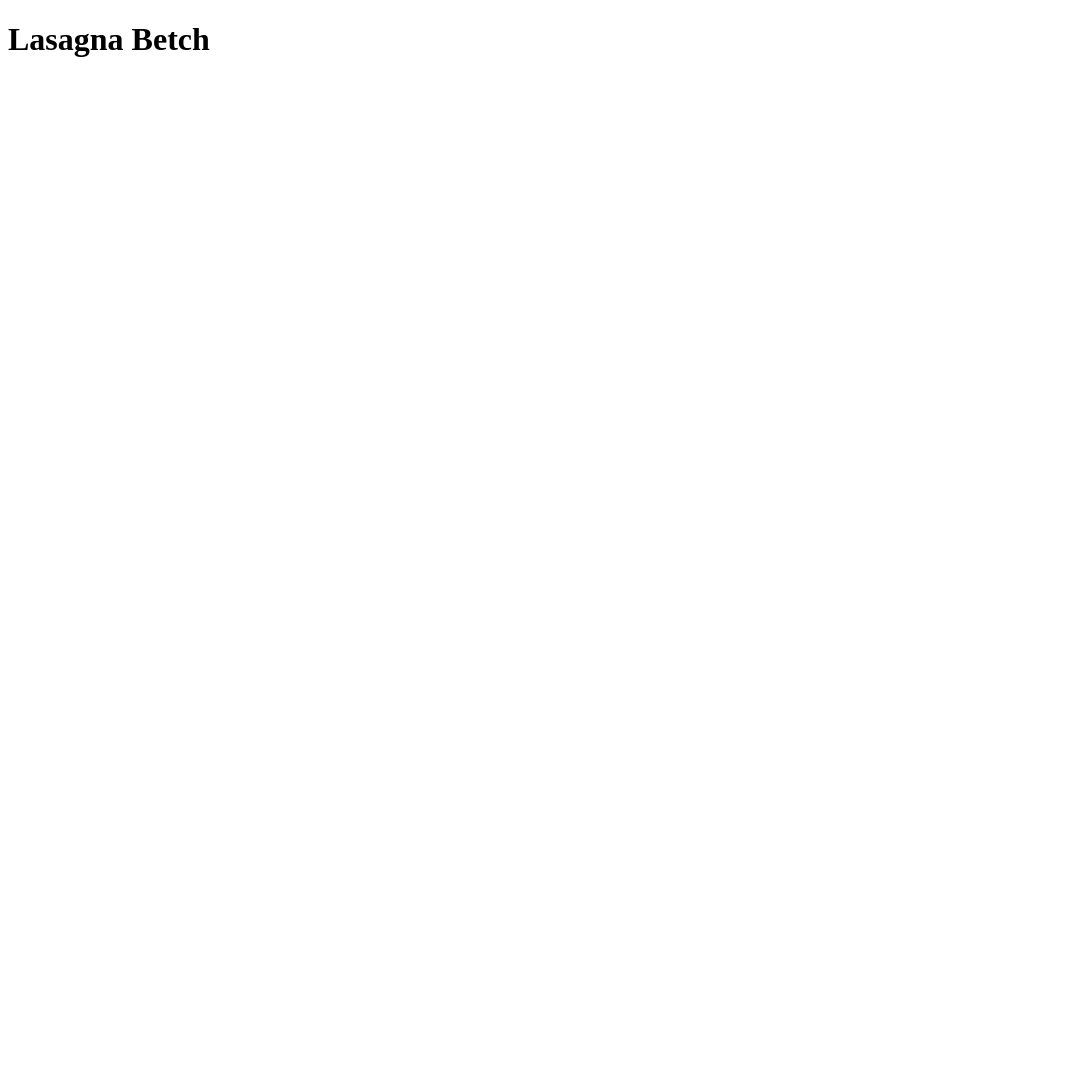
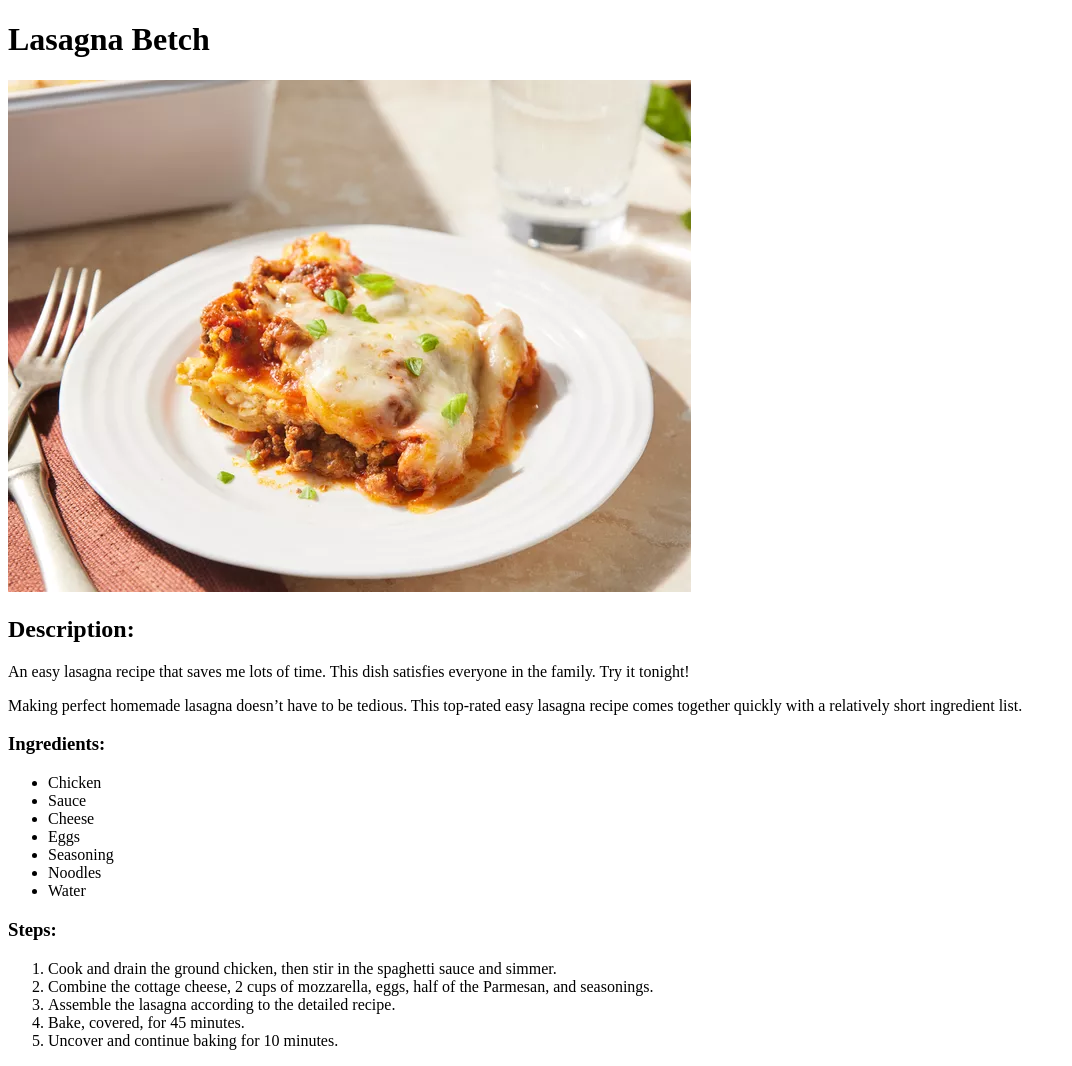
Before and after one commit to nxs4246/recipe-test, a plain HTML site: page recipes/lasagna.html in a window 1280 px wide. Shown: the whole page, without its empty margins (0-1072 px from the left). Before the commit the page ends 800 px from the top, so only its background shows below. Drawn offline with Linux system fonts and the light colour scheme.

Commit message:
Imporved lasagna recipe and added img

```diff
--- a/recipes/lasagna.html
+++ b/recipes/lasagna.html
@@ -7,5 +7,31 @@
 </head>
 <body>
     <h1>Lasagna Betch</h1>
+    <img src="lasagna.webp" alt="picture of a lasagna">
+
+    <h2>Description:</h2>
+    <p>An easy lasagna recipe that saves me lots of time. This dish satisfies everyone in the family. Try it tonight!</p>
+    <p>Making perfect homemade lasagna doesn’t have to be tedious. This top-rated easy lasagna recipe comes together quickly with a relatively short ingredient list. </p>
+
+    <h3>Ingredients:</h3>
+    <ul>
+        <li>Chicken</li>
+        <li>Sauce</li>
+        <li>Cheese</li>
+        <li>Eggs</li>
+        <li>Seasoning</li>
+        <li>Noodles</li>
+        <li>Water</li>
+    </ul>
+
+    <h3>Steps:</h3>
+    <ol>
+        <li>Cook and drain the ground chicken, then stir in the spaghetti sauce and simmer. </li>
+        <li>Combine the cottage cheese, 2 cups of mozzarella, eggs, half of the Parmesan, and seasonings.</li>
+        <li>Assemble the lasagna according to the detailed recipe.</li>
+        <li>Bake, covered, for 45 minutes.</li>
+        <li>Uncover and continue baking for 10 minutes.</li>
+    </ol>
+
 </body>
 </html>
```
Also changed, not shown: recipes/lasagna.webp (added).
